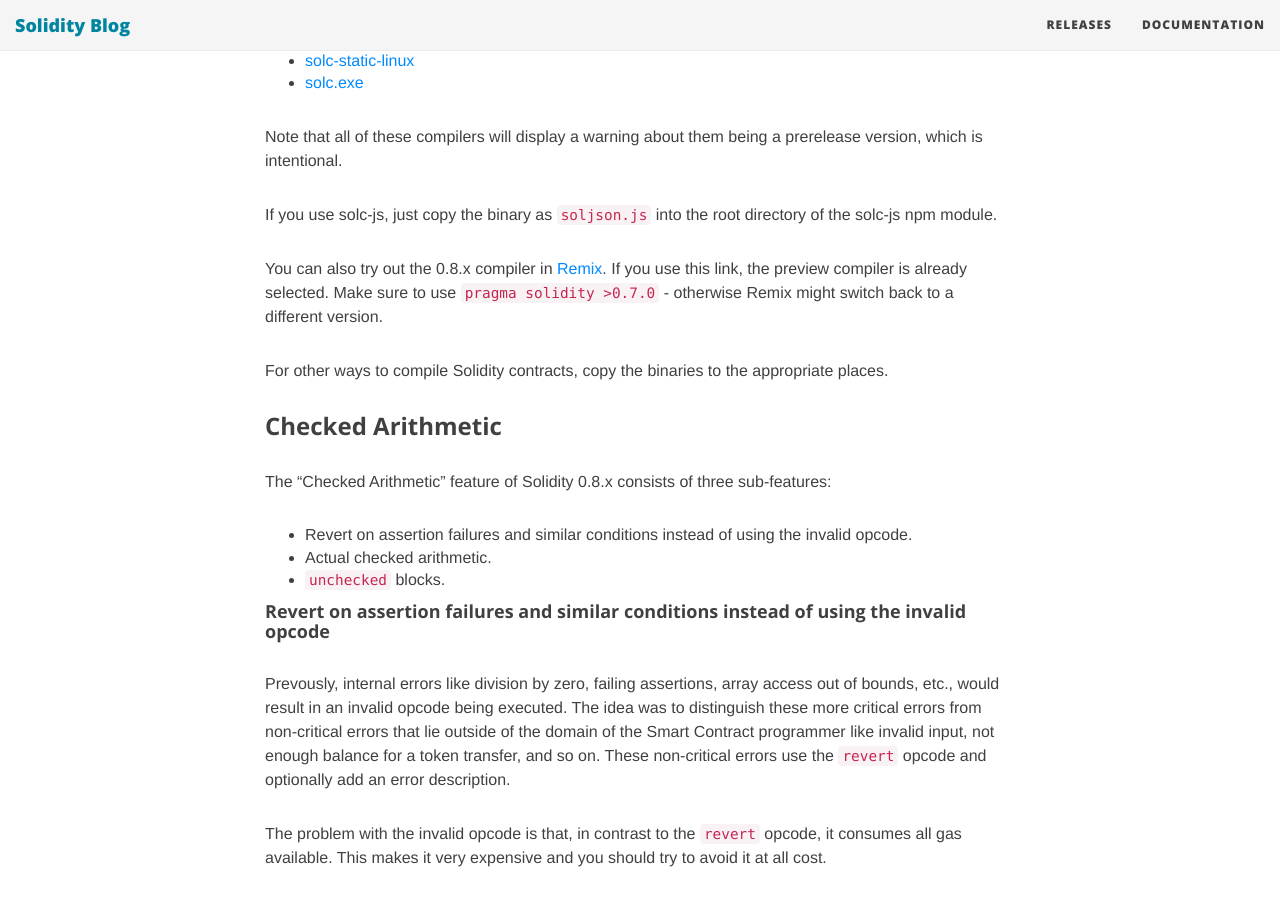
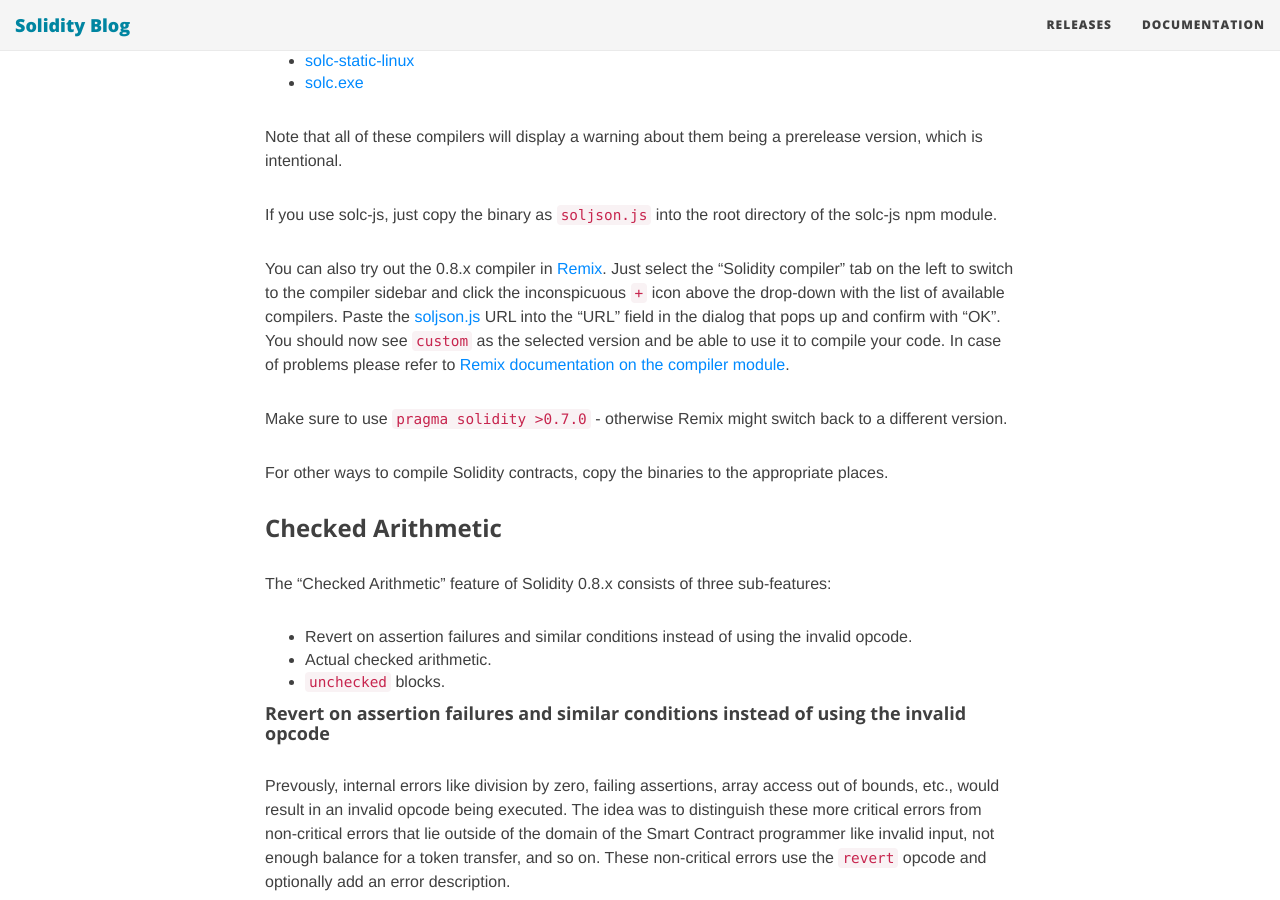
Before and after one commit to krismark930/solidity-blog, a Jekyll site: the page built from _posts/2020-10-28-solidity-0.8.x-preview.md, in a window 1280 px wide and 900 px high, scrolled down 852 px. Built offline with Jekyll 4.4.1, drawn with Linux system fonts in a browser that asks for light colours.

Commit message:
Add info about loading the custom compiler in Remix

```diff
--- a/_posts/2020-10-28-solidity-0.8.x-preview.md
+++ b/_posts/2020-10-28-solidity-0.8.x-preview.md
@@ -39,7 +39,14 @@ Note that all of these compilers will display a warning about them being a prere
 
 If you use solc-js, just copy the binary as ``soljson.js`` into the root directory of the solc-js npm module.
 
-You can also try out the 0.8.x compiler in [Remix](https://remix.ethereum.org/#version=https://solidity-blog.s3.eu-central-1.amazonaws.com/data/08preview/soljson.js). If you use this link, the preview compiler is already selected.
+You can also try out the 0.8.x compiler in [Remix](https://remix.ethereum.org).
+Just select the "Solidity compiler" tab on the left to switch to the compiler sidebar and click the
+inconspicuous `+` icon above the drop-down with the list of available compilers.
+Paste the [soljson.js](https://solidity-blog.s3.eu-central-1.amazonaws.com/data/08preview/soljson.js) URL into the
+"URL" field in the dialog that pops up and confirm with "OK". You should now see `custom` as the
+selected version and be able to use it to compile your code.
+In case of problems please refer to [Remix documentation on the compiler module](https://remix-ide.readthedocs.io/en/latest/compile.html).
+
 Make sure to use `pragma solidity >0.7.0` - otherwise Remix might switch back to a different version.
 
 For other ways to compile Solidity contracts, copy the binaries to the appropriate places.
```
